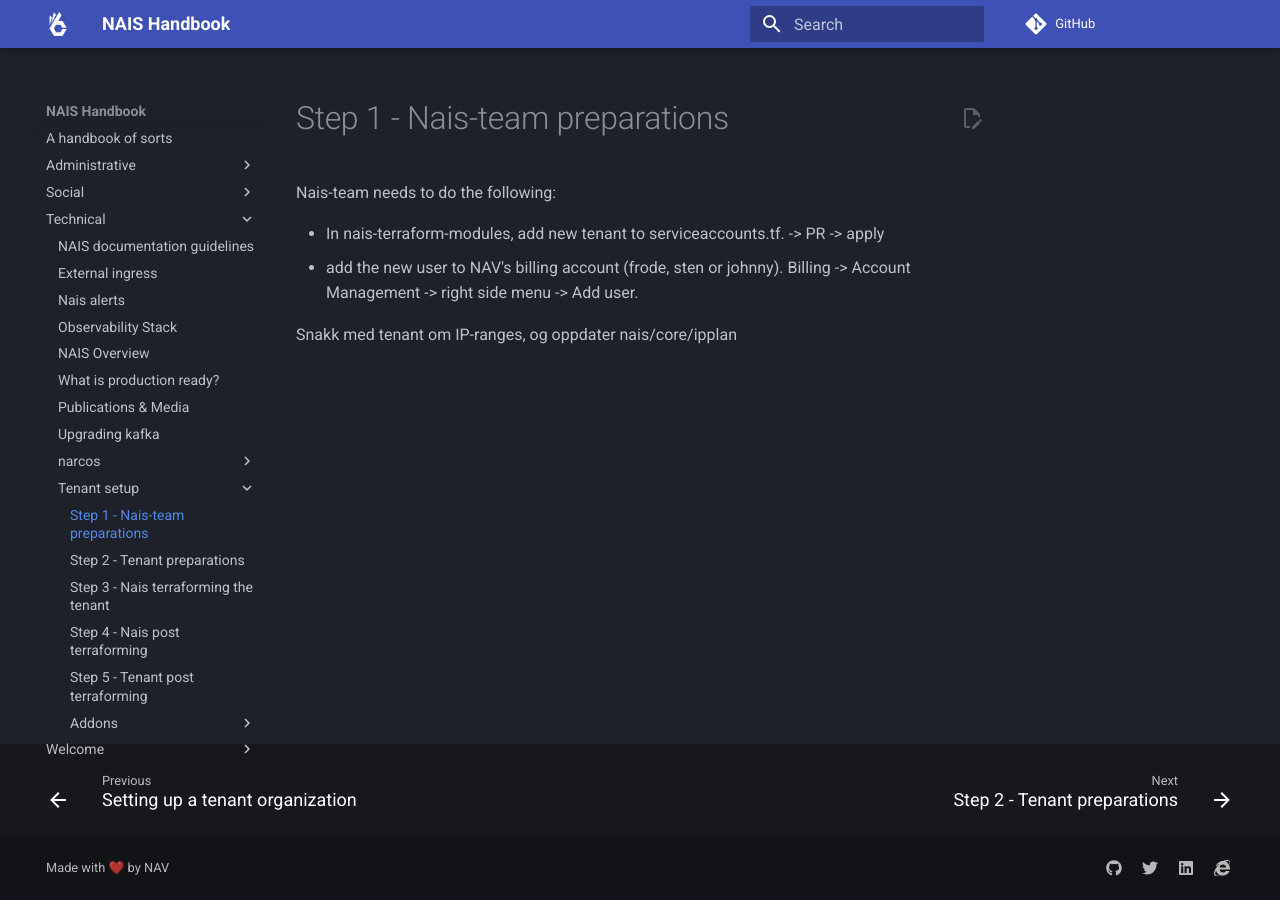
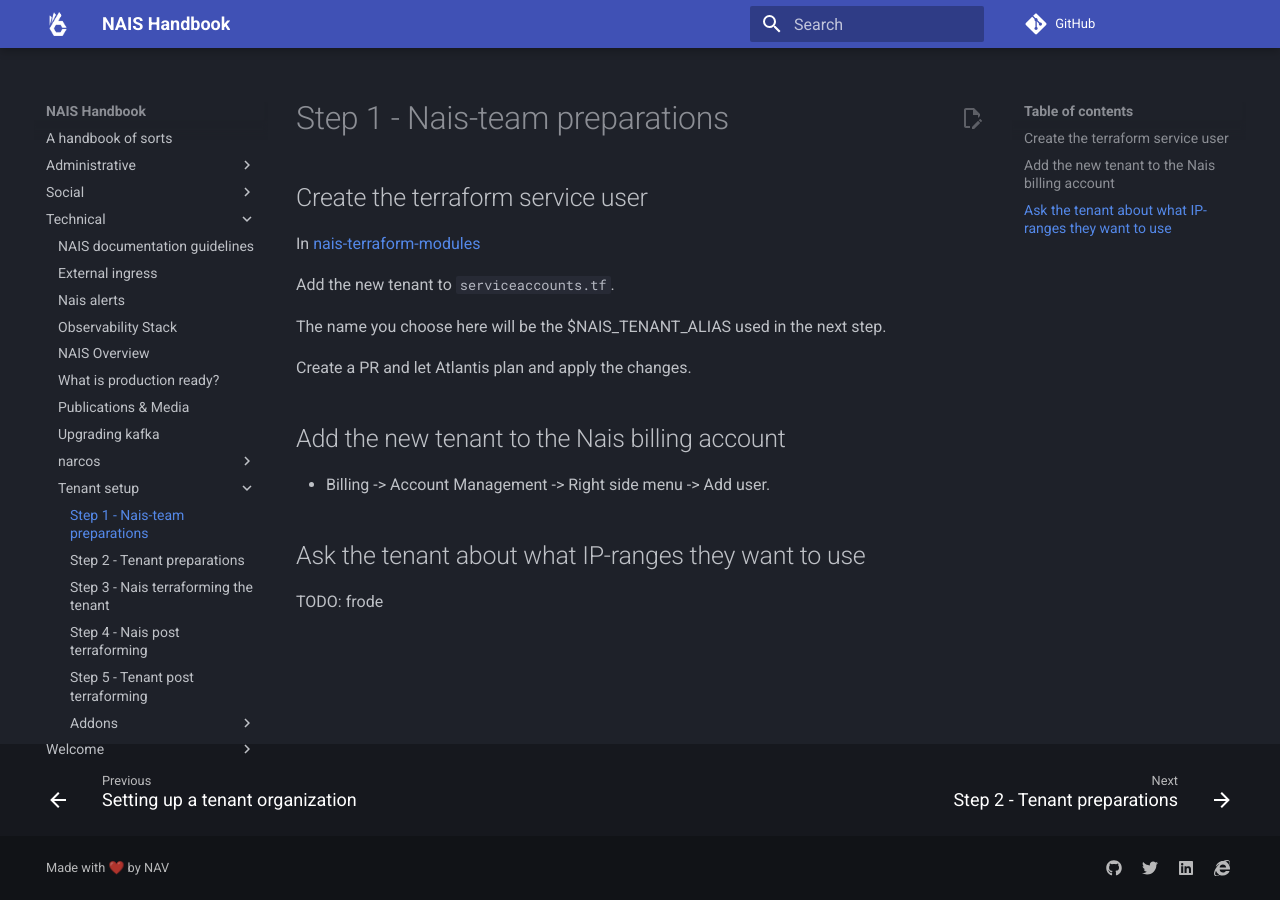
Before and after one commit to nais/handbook, an MkDocs documentation site: the page built from docs/technical/tenant-setup/1-nais.md, in a window 1280 px wide. Built offline with MkDocs 1.6.1 and Material for MkDocs 9.7.7, drawn with Linux system fonts in a browser that asks for light colours; comment, search, counter and statistics services are not loaded.

Commit message:
Update nais prereq

```diff
--- a/docs/technical/tenant-setup/1-nais.md
+++ b/docs/technical/tenant-setup/1-nais.md
@@ -1,11 +1,19 @@
 # Step 1 - Nais-team preparations
 
+## Create the terraform service user
 
+In [nais-terraform-modules](https://github.com/nais/nais-terraform-modules)
 
-Nais-team needs to do the following:
+Add the new tenant to `serviceaccounts.tf`.
 
-- In nais-terraform-modules, add new tenant to serviceaccounts.tf. -> PR -> apply
-- add the new user to NAV's billing account (frode, sten or johnny). Billing -> Account Management -> right side menu -> Add user.
+The name you choose here will be the $NAIS_TENANT_ALIAS used in the next step.
 
+Create a PR and let Atlantis plan and apply the changes.
 
-Snakk med tenant om IP-ranges, og oppdater nais/core/ipplan
+## Add the new tenant to the Nais billing account
+
+- Billing -> Account Management -> Right side menu -> Add user.
+
+## Ask the tenant about what IP-ranges they want to use
+
+TODO: frode
```
